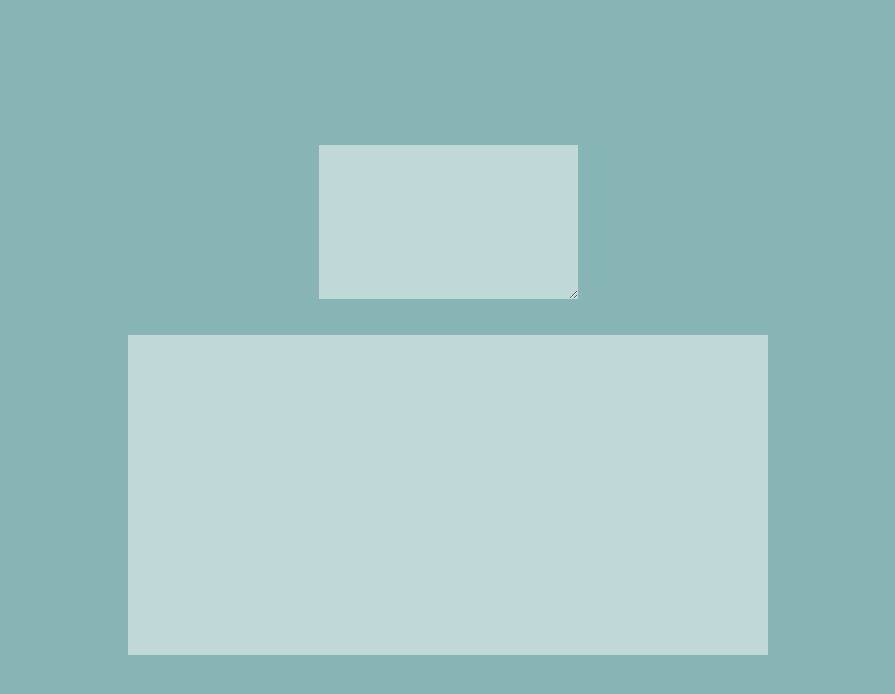
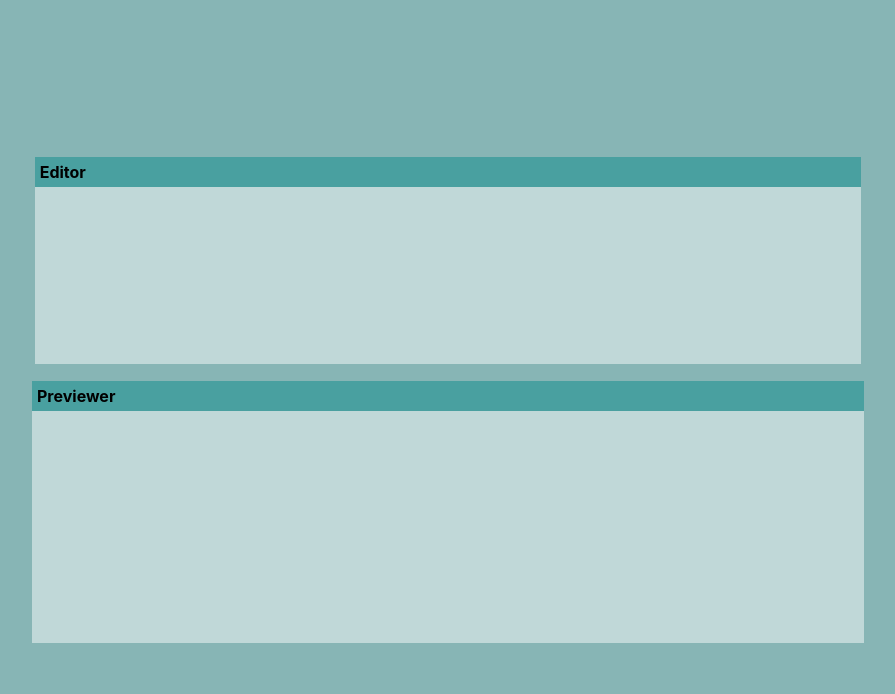
Before and after one commit to sarrietav-dev/markdown-prev, a React (Create React App) app: page / in a window 1280 px wide. Shown: the top 694 px of the page, without its empty margins (192-1087 px from the left). Built offline with nearby package versions, Linux system fonts and the light colour scheme.

Commit message:
Styled components

```diff
--- a/src/components/Editor.js
+++ b/src/components/Editor.js
@@ -10,10 +10,13 @@ function Editor() {
     }
 
     return (
-        <div id="editor">
+        <div className="editorWrapper">
+            <div className="toolbar">
+                <h4>Editor</h4>
+            </div>
             <textarea
+                id="editor"
                 name=""
-                id=""
                 cols="30"
                 rows="10"
                 className="pale-bg"
--- a/src/components/Previewer.js
+++ b/src/components/Previewer.js
@@ -8,11 +8,16 @@ function Previewer() {
     const markdown = marked.parseInline(text);
 
     return (
-        <div
-            className="pale-bg"
-            id="preview"
-            dangerouslySetInnerHTML={{ __html: marked(text) }}
-        ></div>
+        <div className="previewWrapper">
+            <div className="toolbar">
+                <h4>Previewer</h4>
+            </div>
+            <div
+                className="pale-bg"
+                id="preview"
+                dangerouslySetInnerHTML={{ __html: marked(text) }}
+            ></div>
+        </div>
     );
 }
 
--- a/src/static/App.css
+++ b/src/static/App.css
@@ -13,13 +13,35 @@
 
 #editor {
     margin-bottom: 1em;
+    width: 800px;
+    max-height: 200px;
+    padding: 1em;
+    overflow-y: scroll;
+    resize: none;
 }
 
-#editor textarea {
+#editor {
     border: 0;
 }
 
 #preview {
-    margin-top: 1em;
-    padding: 10em 20em;
+    width: 800px;
+    padding: 1em;
+    height: 200px;
+    overflow-wrap: break-word;
+    overflow-y: scroll;
 }
+
+#preview p,
+h4 {
+    margin: 0;
+}
+
+.toolbar {
+    width: 100%;
+    background-color: #49a0a0;
+}
+
+.toolbar h4 {
+    padding: 5px ;
+}
```
Also changed, not shown: 1 other file (tests, documents, lock files or other folders).
